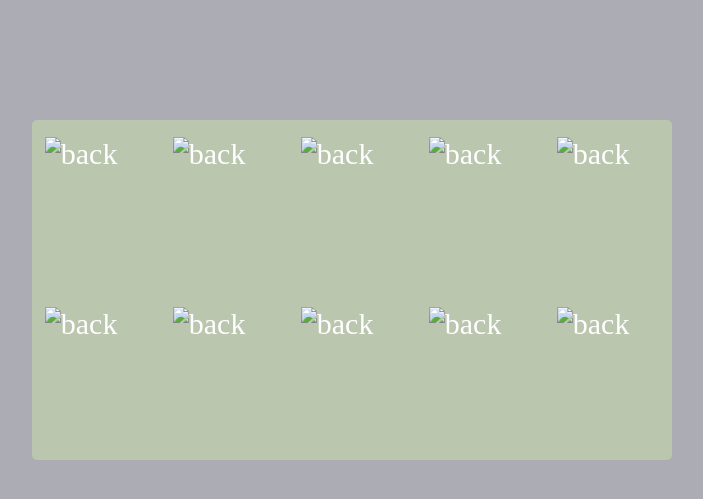
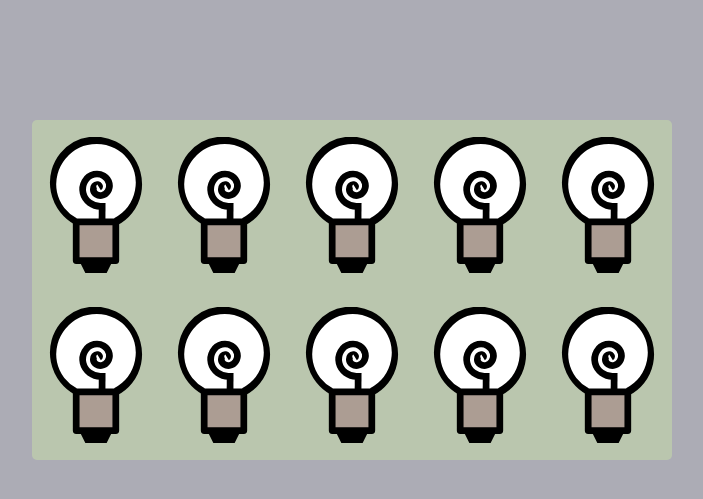
Before and after one commit to PatrykB-dot/memory-flags-game, a plain HTML site: page index.html in a window 1280 px wide. Shown: the part 199-698 px from the top of the page, without its empty margins (288-991 px from the left). Drawn offline with Linux system fonts and the light colour scheme.

Commit message:
Update index.html

```diff
--- a/index.html
+++ b/index.html
@@ -11,34 +11,34 @@
     <h1>Memory Flag's Game</h1>
     <section class='memory-game'>
         <div class="memory-car" data-option='flag1'>
-            <img class='front-card' src="/projekty po kurse/memory-game/flag1.svg" alt="flag1"><img class='back-card' src="/projekty po kurse/memory-game/back-card.svg" alt="back">
+            <img class='front-card' src="flag1.svg" alt="flag1"><img class='back-card' src="back-card.svg" alt="back">
         </div>
         <div class="memory-car" data-option='flag2'>
-            <img class='front-card' src="/projekty po kurse/memory-game/flag2.svg" alt="flag2"><img class='back-card' src="/projekty po kurse/memory-game/back-card.svg" alt="back">
+            <img class='front-card' src="flag2.svg" alt="flag2"><img class='back-card' src="back-card.svg" alt="back">
         </div>
         <div class="memory-car" data-option='flag3'>
-            <img class='front-card' src="/projekty po kurse/memory-game/flag3.svg" alt="flag3"><img class='back-card' src="/projekty po kurse/memory-game/back-card.svg" alt="back">
+            <img class='front-card' src="flag3.svg" alt="flag3"><img class='back-card' src="back-card.svg" alt="back">
         </div>
         <div class="memory-car" data-option='flag4'>
-            <img class='front-card' src="/projekty po kurse/memory-game/flag4.svg" alt="flag4"><img class='back-card' src="/projekty po kurse/memory-game/back-card.svg" alt="back">
+            <img class='front-card' src="flag4.svg" alt="flag4"><img class='back-card' src="back-card.svg" alt="back">
         </div>
         <div class="memory-car" data-option='flag5'>
-            <img class='front-card' src="/projekty po kurse/memory-game/flag5.svg" alt="flag5"><img class='back-card' src="/projekty po kurse/memory-game/back-card.svg" alt="back">
+            <img class='front-card' src="flag5.svg" alt="flag5"><img class='back-card' src="back-card.svg" alt="back">
         </div>
         <div class="memory-car" data-option='flag1'>
-            <img class='front-card' src="/projekty po kurse/memory-game/flag1.svg" alt="flag1"><img class='back-card' src="/projekty po kurse/memory-game/back-card.svg" alt="back">
+            <img class='front-card' src="flag1.svg" alt="flag1"><img class='back-card' src="back-card.svg" alt="back">
         </div>
         <div class="memory-car" data-option='flag2'>
-            <img class='front-card' src="/projekty po kurse/memory-game/flag2.svg" alt="flag2"><img class='back-card' src="/projekty po kurse/memory-game/back-card.svg" alt="back">
+            <img class='front-card' src="flag2.svg" alt="flag2"><img class='back-card' src="back-card.svg" alt="back">
         </div>
         <div class="memory-car" data-option='flag3'>
-            <img class='front-card' src="/projekty po kurse/memory-game/flag3.svg" alt="flag3"><img class='back-card' src="/projekty po kurse/memory-game/back-card.svg" alt="back">
+            <img class='front-card' src="flag3.svg" alt="flag3"><img class='back-card' src="back-card.svg" alt="back">
         </div>
         <div class="memory-car" data-option='flag4'>
-            <img class='front-card' src="/projekty po kurse/memory-game/flag4.svg" alt="flag4"><img class='back-card' src="/projekty po kurse/memory-game/back-card.svg" alt="back">
+            <img class='front-card' src="flag4.svg" alt="flag4"><img class='back-card' src="back-card.svg" alt="back">
         </div>
         <div class="memory-car" data-option='flag5'>
-            <img class='front-card' src="/projekty po kurse/memory-game/flag5.svg" alt="flag5"><img class='back-card' src="/projekty po kurse/memory-game/back-card.svg" alt="back">
+            <img class='front-card' src="flag5.svg" alt="flag5"><img class='back-card' src="back-card.svg" alt="back">
         </div>
 
     </section>
```
